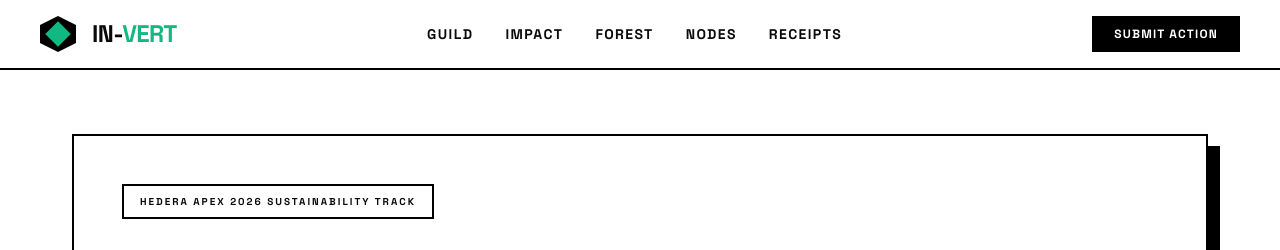
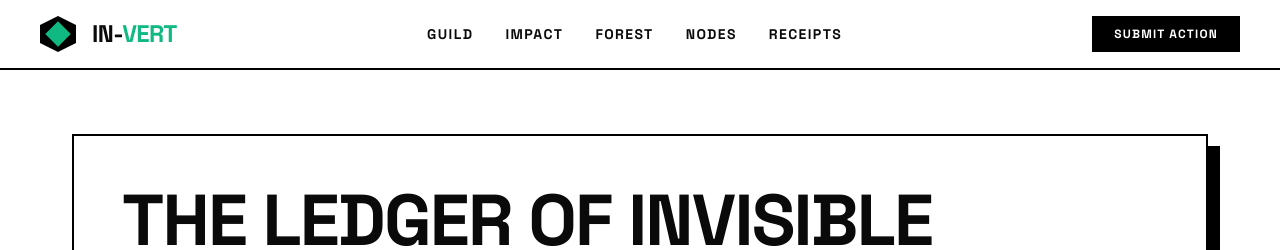
Before and after one commit to david-ac1/In-Vert, a Next.js app: page / in a window 1280 px wide. Shown: the top 250 px of the page. Built offline with nearby package versions, Linux system fonts and the light colour scheme; no server answers.

Commit message:
remove outdated reference in the homepage

```diff
--- a/invert-frontend/src/app/page.tsx
+++ b/invert-frontend/src/app/page.tsx
@@ -8,9 +8,6 @@ export default function Home() {
       <SiteHeader />
       <main className="mx-auto max-w-[1200px] px-4 py-16 md:px-8">
         <section className="mb-16 border-2 border-black p-8 md:p-12 shadow-[12px_12px_0_0_#000]">
-          <p className="mb-6 inline-flex items-center gap-2 border-2 border-black px-4 py-2 text-[10px] font-black uppercase tracking-[0.2em]">
-            Hedera Apex 2026 Sustainability Track
-          </p>
           <h1 className="mb-6 text-5xl font-black uppercase tracking-tight md:text-7xl">
             Proof of Sustainability On-Chain
           </h1>
--- a/src/app/page.tsx
+++ b/src/app/page.tsx
@@ -9,9 +9,6 @@ export default function Home() {
       <SiteHeader />
       <main className="mx-auto max-w-[1200px] px-4 py-16 md:px-8">
         <section className="mb-16 border-2 border-black p-8 md:p-12 shadow-[12px_12px_0_0_#000]">
-          <p className="mb-6 inline-flex items-center gap-2 border-2 border-black px-4 py-2 text-[10px] font-black uppercase tracking-[0.2em]">
-            Hedera Apex 2026 Sustainability Track
-          </p>
           <h1 className="mb-6 text-5xl font-black uppercase tracking-tight md:text-7xl">
             The Ledger of Invisible Impact
           </h1>
```
Also changed, not shown: 2 other files (tests, documents, lock files or other folders).
